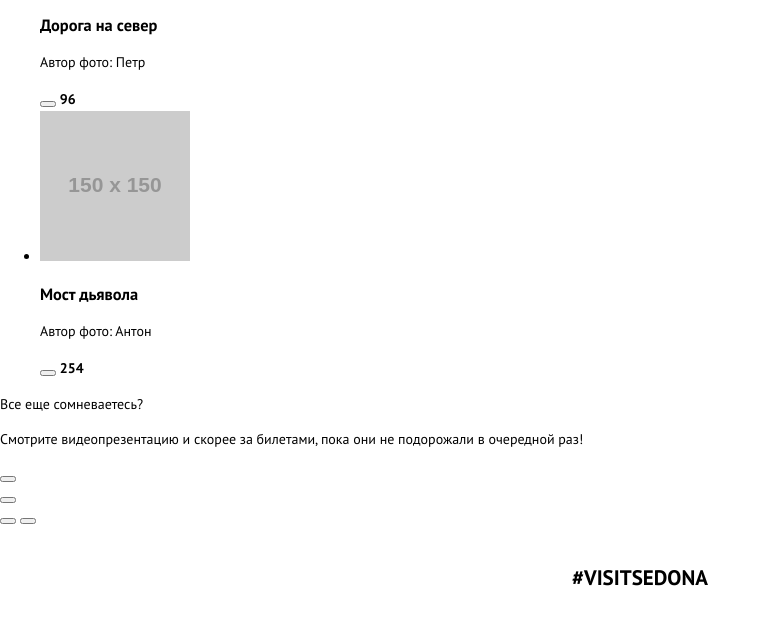
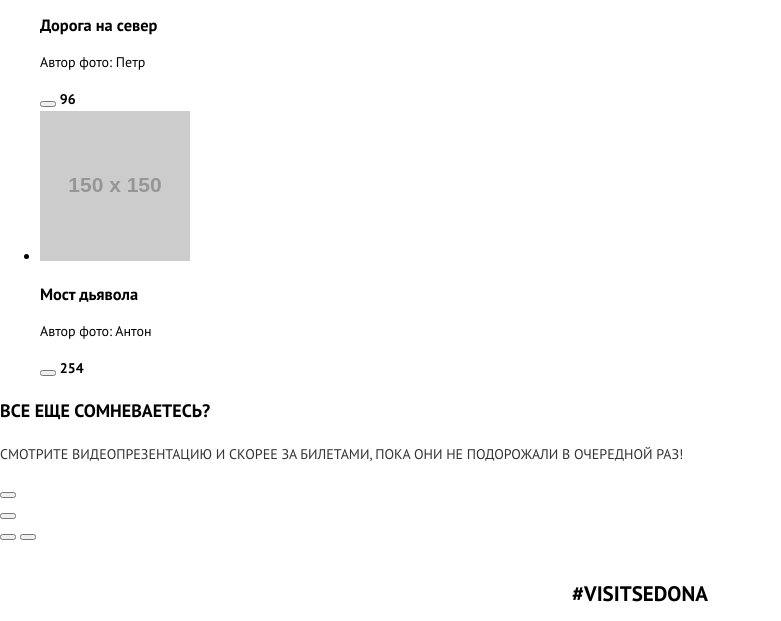
Before and after one commit to georgylazarev/1338907-sedona-20, a website: page source/photo.html in a window 1280 px wide. Shown: the part 1458-2079 px from the top of the page, without its empty margins (0-781 px from the left). Drawn offline with nearby package versions, Linux system fonts and the light colour scheme; files that its build step writes are made by us from their sources; placeholder pictures from the web are drawn by us.

Commit message:
шрифты приветствия видеоблока

```diff
--- a/source/sass/blocks/video.scss
+++ b/source/sass/blocks/video.scss
@@ -1,8 +1,18 @@
 .video {}
 
-.video__intro-bold {}
+.video__intro-bold {
+  font-size: 18px;
+  font-weight: bold;
+  line-height: 26px;
+  text-transform: uppercase;
+}
 
-.video__intro-slim {}
+.video__intro-slim {
+  font-size: 14px;
+  line-height: 24px;
+  color: #333333;
+  text-transform: uppercase;
+}
 
 .video__player {}
 
```
